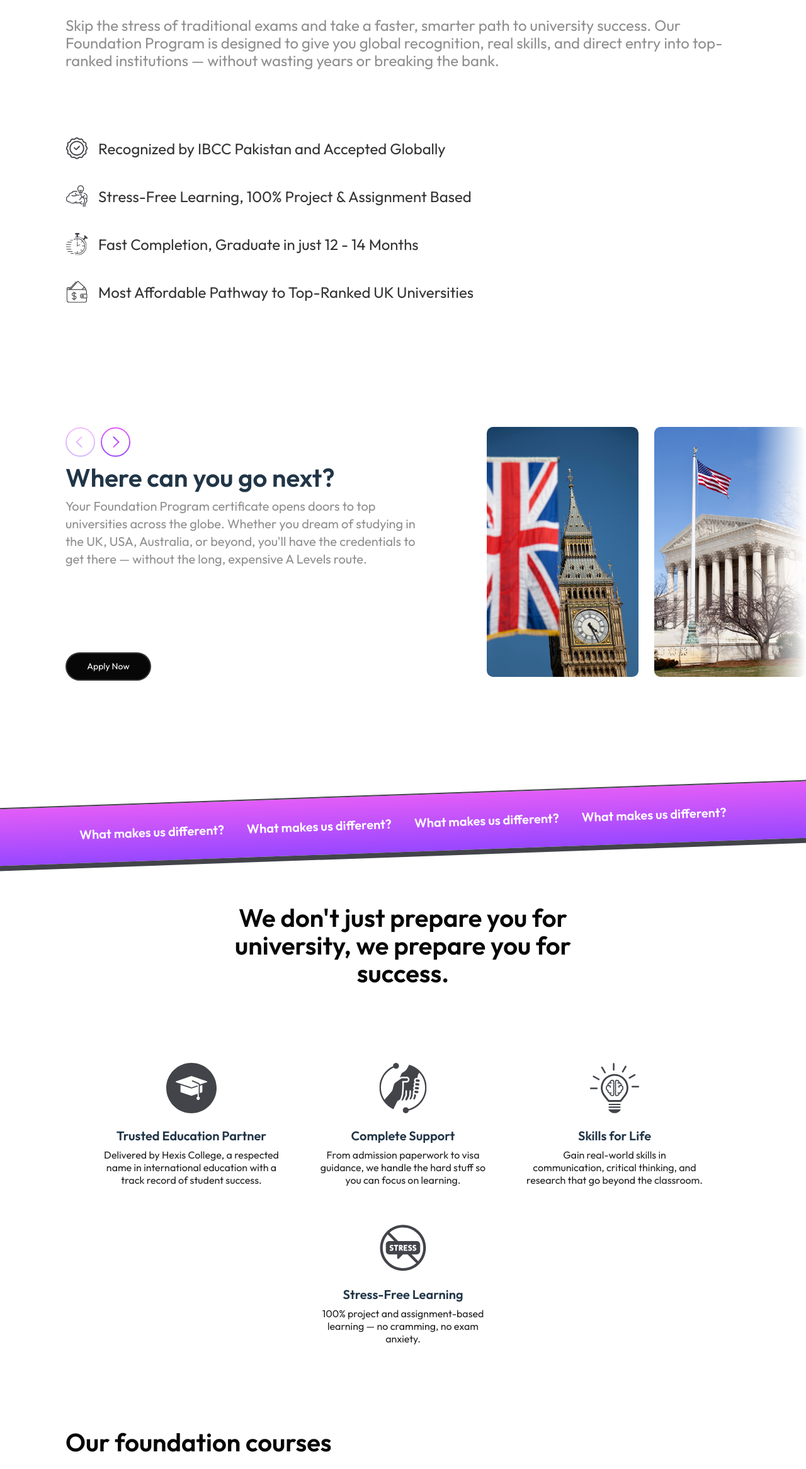
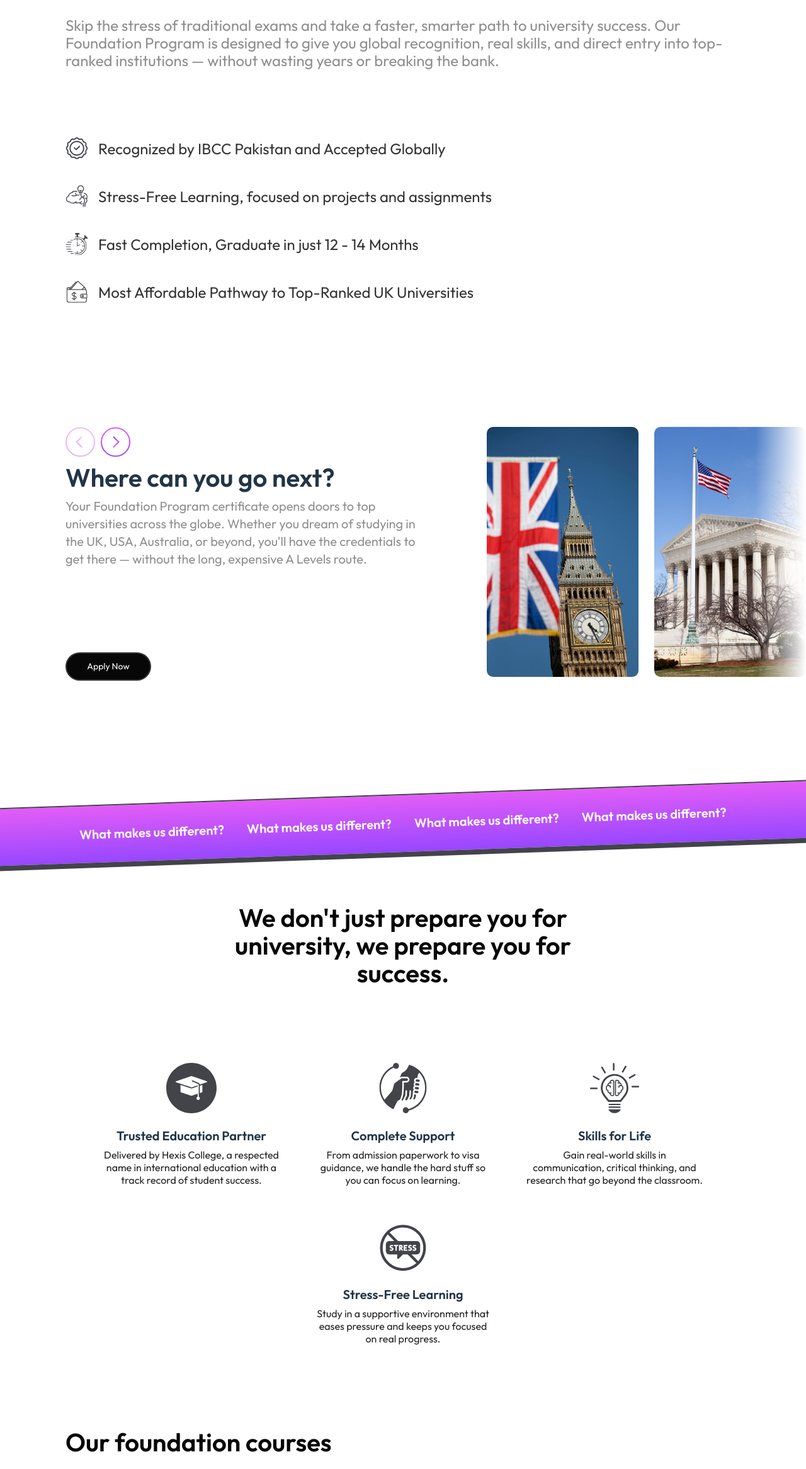
Before and after one commit to crownbridgelondonuk/crownbridge, a React (Vite) app: page / in a window 1280 px wide. Shown: the part 989-3322 px from the top of the page at 63% size. Built offline with nearby package versions, Linux system fonts and the light colour scheme.

Commit message:
Fix typos

```diff
--- a/src/pages/components/USP.jsx
+++ b/src/pages/components/USP.jsx
@@ -37,7 +37,7 @@ export default function USP() {
             alt="Stress-free icon representing relaxed learning environment"
           />
           <h3>Stress-Free Learning</h3>
-          <p>100% project and assignment-based learning — no cramming, no exam anxiety.</p>
+          <p>Study in a supportive environment that eases pressure and keeps you focused on real progress.</p>
         </article>
       </div>
     </section>
--- a/src/pages/components/WhyFoundation.jsx
+++ b/src/pages/components/WhyFoundation.jsx
@@ -23,7 +23,7 @@ export default function WhyFoundation() {
         </div>
         <div className="point" role="listitem">
           <img src={learningIcon || "/placeholder.svg"} alt="Stress-free learning methodology icon" />
-          <p>Stress-Free Learning, 100% Project & Assignment Based</p>
+          <p>Stress-Free Learning, focused on projects and assignments</p>
         </div>
         <div className="point" role="listitem">
           <img src={fastIcon || "/placeholder.svg"} alt="Fast completion timeline icon" />
```
